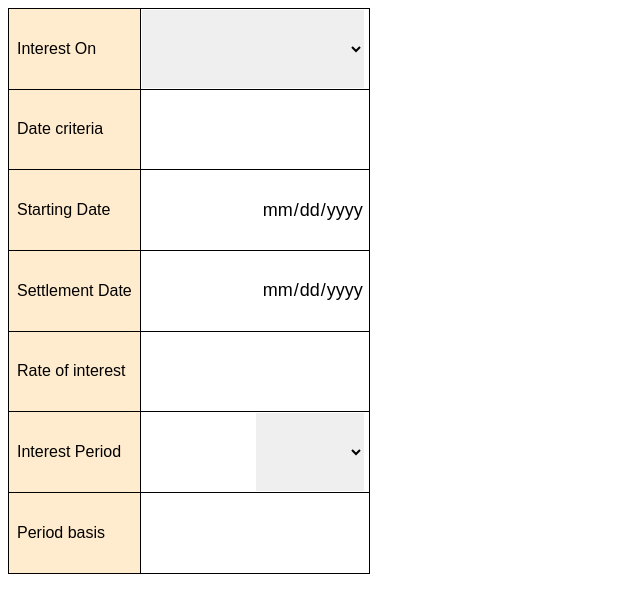
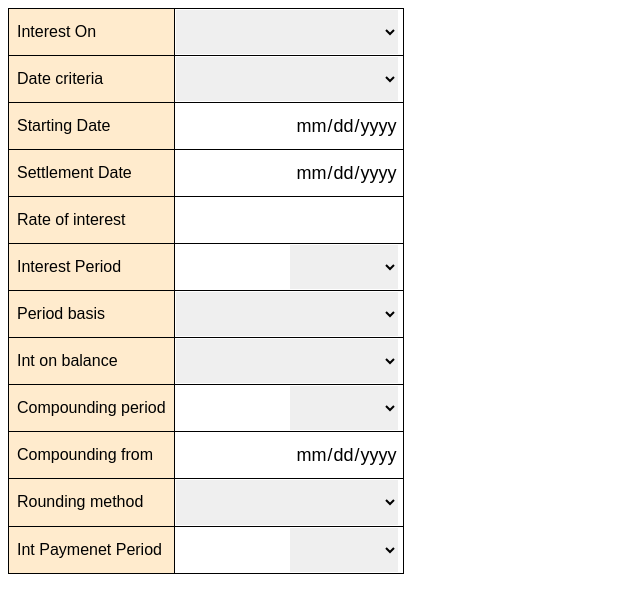
Before and after one commit to 10xvick/react-ts-keytable, a React (Create React App) app: page / in a window 1280 px wide. Shown: the top 612 px of the page, without its empty margins (0-640 px from the left). Built offline with nearby package versions, Linux system fonts and the light colour scheme.

Commit message:
1 file modified

```diff
--- a/App.tsx
+++ b/App.tsx
@@ -5,8 +5,8 @@ import Table, { tdtemplate } from './table/Table';
 const todaysdate = new Date().toISOString().split('T')[0];
 
 const tabledata = {
-  'Interest On': { template: tdtemplate.Select, prop: { options: ['day', 'month', 'year'] } },
-  'Date criteria': { template: tdtemplate.Number_double, prop: { min: 0, max: 366 } },
+  'Interest On': { template: tdtemplate.Select, prop: { options: ['Selected date', 'Selected parties', 'Quick interest'] } },
+  'Date criteria': { template: tdtemplate.Select, prop: { options: ['Tran. date', 'Value date'] } },
   'Starting Date': {
     template: tdtemplate.Date,
     prop: { min: '2022-01-01', max: todaysdate },
@@ -21,16 +21,18 @@ const tabledata = {
   },
   'Interest Period': {
     template: tdtemplate.Number_select,
-    prop: { min: 0, max: 366, options: ['day', 'month', 'year'], placeholder:'every' },
+    prop: { min: 0, max: 366, options: ['day', 'month', 'year'], placeholder:'per' },
   },
-  'Period basis': { template: tdtemplate.Number, prop: { min: 0, max: 366 } },
-  // 'Int on balance': tdtemplate.number({min:0,max:366}),
-  // 'Compounding period': tdtemplate.Number_select({min:0,max:366,options:['day','month','year']}),
+  'Period basis':{ template: tdtemplate.Select, prop: { options: ['days','months','years'] } },
+  'Int on balance': { template: tdtemplate.Select, prop: { options: ['all','debit only','crdit only'] } },
+  'Compounding period':{ template: tdtemplate.Number_select, prop:{min:0,max:366,options:['day','month','year'],placeholder:'Per'}},
 
-  // 'Compounding from': tdtemplate.Number_select({min:0,max:366,options:['day','month','year']}),
-  // 'Rounding method': tdtemplate.Number_select({min:0,max:366,options:['day','month','year']}),
-  // 'Int Paymenet Period': tdtemplate.Number_select({min:0,max:366,options:['day','month','year']})
-};
+  'Compounding from': {template: tdtemplate.Date,
+  prop: { min: '2022-01-01', max: todaysdate }},
+  'Rounding method':{ template: tdtemplate.Select, prop: { options: ['decimal Rounding','Nearest Multiple'] } },
+  'Int Paymenet Period':{ template: tdtemplate.Number_select, prop:{min:0,max:366,options:['day','month','year'],placeholder:'Every'}}
+
+}
 
 export default function App() {
   return <Table data={tabledata} />;
```
